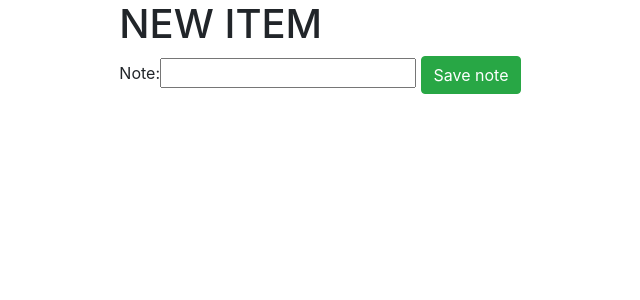
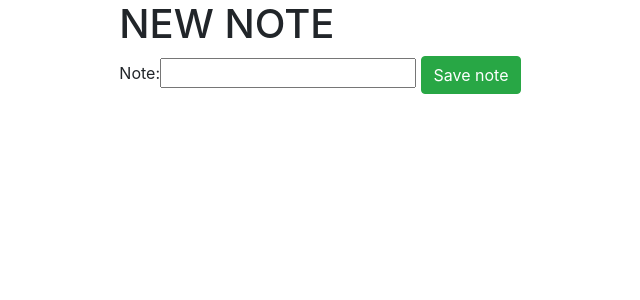
Before and after one commit to fantasy-is-absent/colorisoft, a Django app: page / in a window 1280 px wide. Shown: the top 300 px of the page, without its empty margins (99-739 px from the left). Run offline with Django 3.2, Linux system fonts and the light colour scheme; data that the repository does not hold is empty; some libraries are stand-ins or nearby versions.

Commit message:
fix bugs

```diff
--- a/note/templates/note/index.html
+++ b/note/templates/note/index.html
@@ -9,7 +9,7 @@
         <div class="col-2"></div>
         <div class="col-8">
             <form action="#" method="post" enctype="multipart/form-data">
-                <h1> NEW ITEM </h1>
+                <h1> NEW NOTE </h1>
                 {% csrf_token %}
                 {{ form }}
                 <button type="submit" class="btn btn-success">Save note</button>
```
